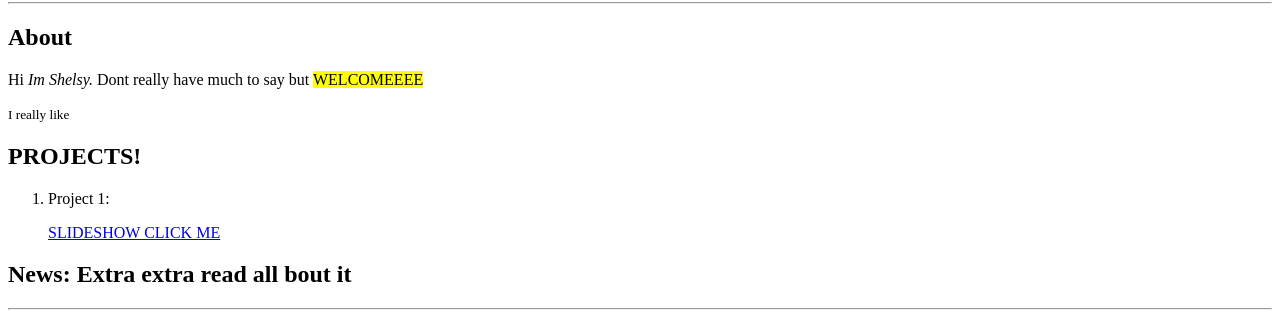
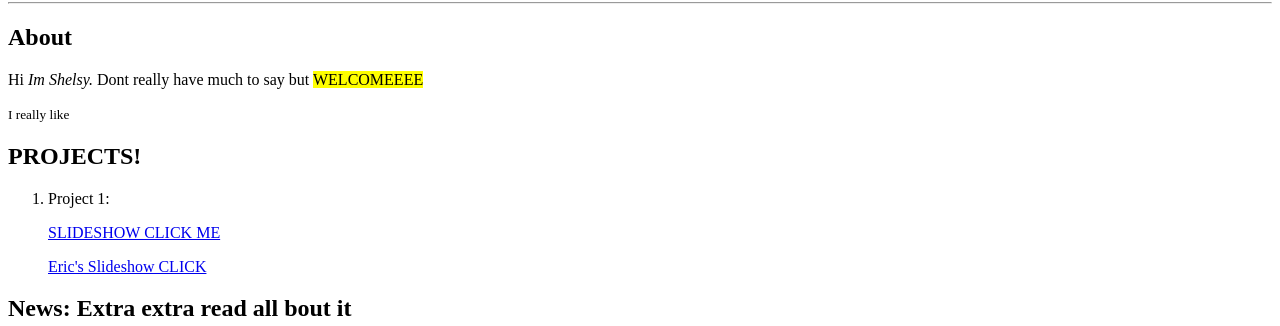
Before and after one commit to shelsysaenz/medp285, a plain HTML site: page index.html in a window 1280 px wide. Shown: the part 184-510 px from the top of the page. Drawn offline with Linux system fonts and the light colour scheme.

Commit message:
Update index.html

```diff
--- a/index.html
+++ b/index.html
@@ -44,7 +44,8 @@
 		<section id="projects">
 			<h1> PROJECTS! </h1>
 			<ol>
-				<li> Project 1: <p><a href= "slideshow.html"> SLIDESHOW CLICK ME </a></p></li>
+				<li> Project 1: <p><a href= "slideshow.html"> SLIDESHOW CLICK ME </a></p>
+				<p><a href= "erics.html"> Eric's Slideshow CLICK </a></p></li>
 			</ol>
 		</section>
 		<section id="news">
```
